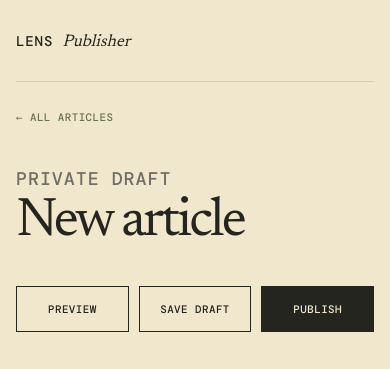
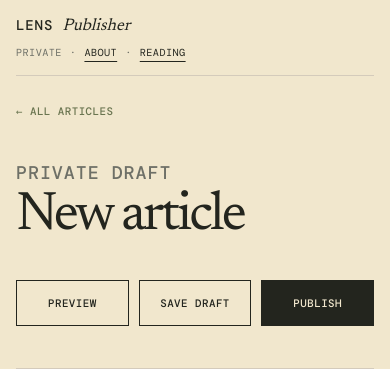
Before and after one commit to abirrahi10/lens-on-security, a Flask app: page /admin/new in a window 390 px wide. Shown: the top 369 px of the page. Run offline with Flask 3, Linux system fonts and the light colour scheme; some libraries are stand-ins or nearby versions.

Commit message:
Keep private navigation visible on mobile

```diff
--- a/admin/static/admin.css
+++ b/admin/static/admin.css
@@ -143,7 +143,8 @@ legend { padding: 0 0 16px; }
 
 @media (max-width: 720px) {
   .shell, .topbar { width: min(100% - 32px, 1180px); }
-  .private-nav { display: none; }
+  .topbar { min-height: auto; padding: 16px 0; align-items: flex-start; flex-direction: column; gap: 12px; }
+  .private-nav { display: flex; flex-wrap: wrap; gap: 8px; font-size: .64rem; }
   .page-heading, .editor-heading { padding-top: 42px; align-items: stretch; flex-direction: column; }
   .actions { justify-content: stretch; }
   .actions .button { flex: 1; }
```
